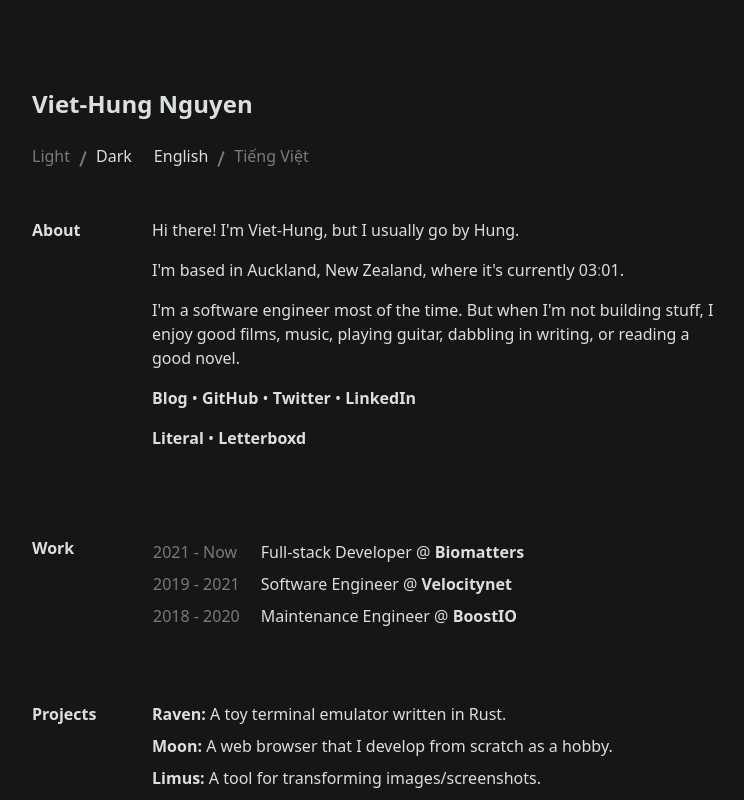
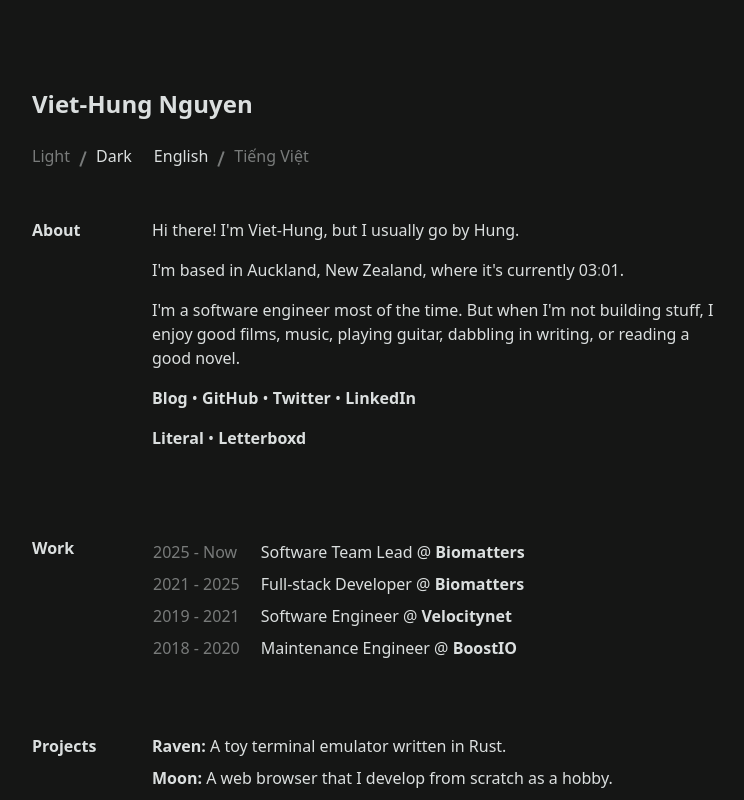
Before and after one commit to ZeroX-DG/zerox-dg.github.io, a React (Vite) app: page / in a window 1280 px wide. Shown: the top 800 px of the page, without its empty margins (258-1002 px from the left). Built offline with nearby package versions, Linux system fonts and the light colour scheme; no server answers.

Commit message:
added new entry

```diff
--- a/src/sections/details/details.tsx
+++ b/src/sections/details/details.tsx
@@ -56,7 +56,11 @@ export const Details = () => {
                 <div className='detail-body'>
                     <table className='work'>
                         <tr>
-                            <td className='work-year'>2021 - {t(`Now`)}</td>
+                            <td className='work-year'>2025 - {t(`Now`)}</td>
+                            <td>Software Team Lead @ <a href="https://www.geneious.com/" target="_blank">Biomatters</a></td>
+                        </tr>
+                        <tr>
+                            <td className='work-year'>2021 - 2025</td>
                             <td>Full-stack Developer @ <a href="https://www.geneious.com/" target="_blank">Biomatters</a></td>
                         </tr>
                         <tr>
```
